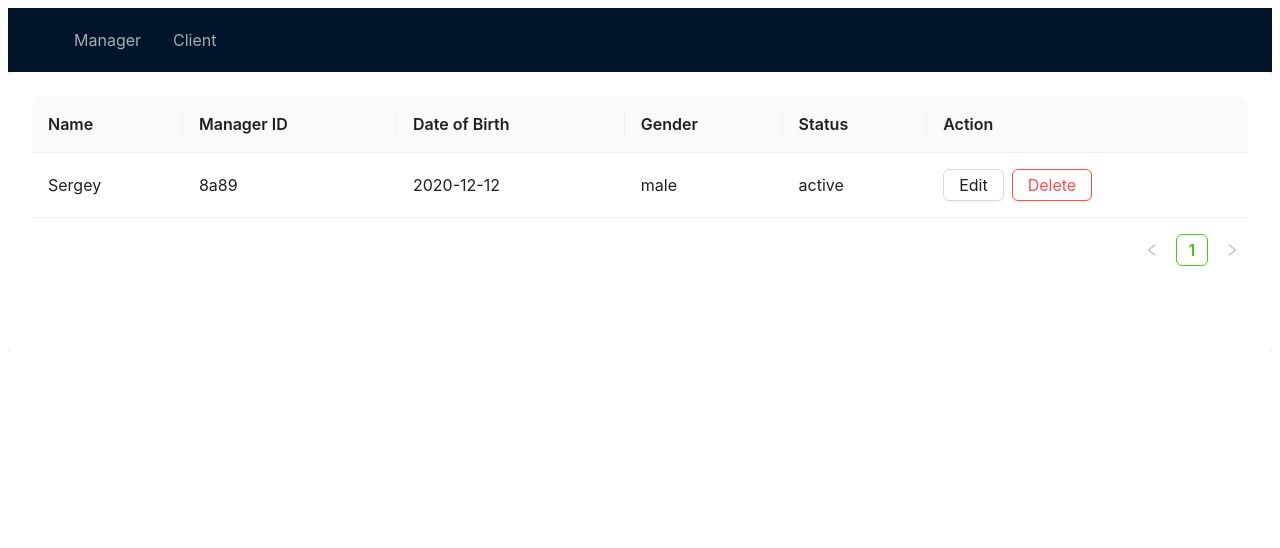
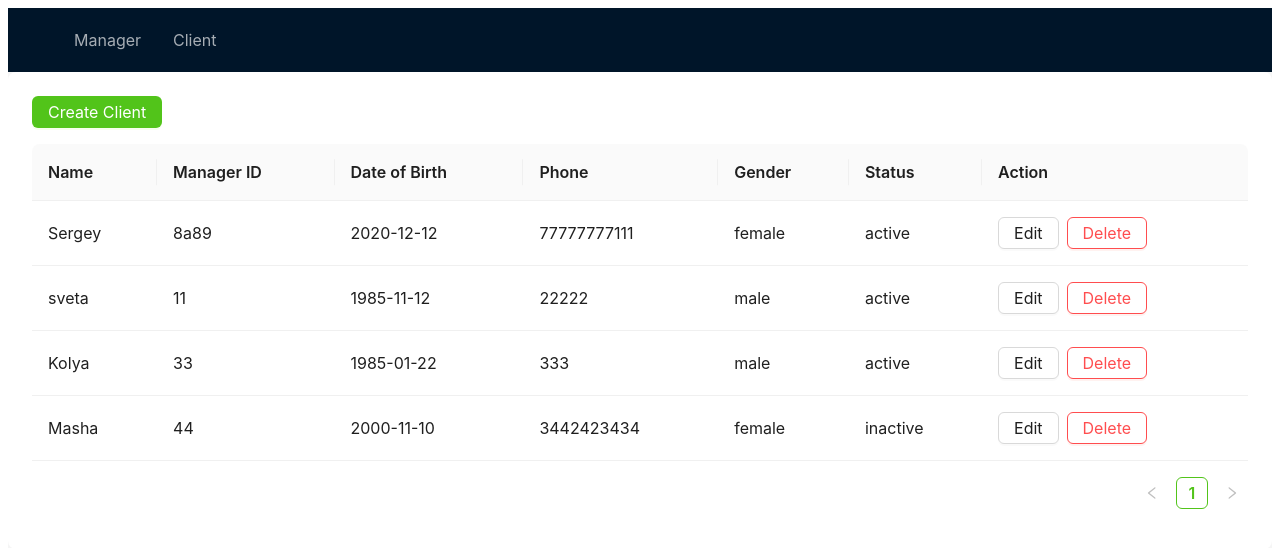
Before and after one commit to DianaIsseyeva/manage-webclient, a Next.js app: page /client in a window 1280 px wide. Shown: the top 548 px of the page. Built offline with nearby package versions, Linux system fonts and the light colour scheme; data requests are answered from the project's data file.

Commit message:
feat: implement create, update, delete client

```diff
--- a/db.json
+++ b/db.json
@@ -8,12 +8,39 @@
   "client": [
     {
       "id": "2a23",
+      "name": "Sergey",
       "manager_id": "8a89",
-      "name": "Sergey",
       "date_of_birth": "2020-12-12",
       "phone": "77777777111",
+      "gender": "female",
+      "status": "active"
+    },
+    {
+      "id": "a255ac35-ed69-4788-8376-e79d343011b2",
+      "name": "sveta",
+      "manager_id": "11",
+      "date_of_birth": "1985-11-12",
+      "phone": "22222",
       "gender": "male",
       "status": "active"
+    },
+    {
+      "id": "839a7550-efc4-4d20-98aa-621437a5a72d",
+      "name": "Kolya",
+      "manager_id": "33",
+      "date_of_birth": "1985-01-22",
+      "phone": "333",
+      "gender": "male",
+      "status": "active"
+    },
+    {
+      "id": "4318bbaf-8960-4a09-b5d3-90b104c01aa4",
+      "name": "Masha",
+      "manager_id": "44",
+      "date_of_birth": "2000-11-10",
+      "phone": "3442423434",
+      "gender": "female",
+      "status": "inactive"
     }
   ]
 }
--- a/package.json
+++ b/package.json
@@ -13,6 +13,7 @@
     "@ant-design/cssinjs": "^1.21.0",
     "antd": "^5.20.1",
     "axios": "^1.7.4",
+    "moment": "^2.30.1",
     "next": "14.2.5",
     "react": "^18",
     "react-dom": "^18",
--- a/src/components/pages/client/component.tsx
+++ b/src/components/pages/client/component.tsx
@@ -1,8 +1,10 @@
 import { ClientController } from '@/pages/api/controllers/client';
 import { ClientType } from '@/types';
 import { Button, Input, Modal, Popconfirm, Select, Table, Typography } from 'antd';
+import moment from 'moment';
 import { useEffect, useState } from 'react';
 import ReactDOM from 'react-dom';
+import { v4 as uuidv4 } from 'uuid';
 
 const { Text } = Typography;
 const { Option } = Select;
@@ -12,7 +14,11 @@ export const Client = () => {
   const [isModalOpen, setIsModalOpen] = useState(false);
   const [currentClient, setCurrentClient] = useState<ClientType | null>(null);
   const [editedClient, setEditedClient] = useState<Partial<ClientType>>({});
+  const [year, setYear] = useState('');
+  const [month, setMonth] = useState('');
+  const [day, setDay] = useState('');
   const [isClient, setIsClient] = useState(false);
+  const [isEditing, setIsEditing] = useState(false);
 
   useEffect(() => {
     setIsClient(true);
@@ -22,27 +28,72 @@ export const Client = () => {
     })();
   }, []);
 
-  const showEditModal = (client: ClientType) => {
-    setCurrentClient(client);
-    setEditedClient(client);
+  const showEditModal = (client?: ClientType) => {
+    if (client) {
+      setCurrentClient(client);
+      const [year, month, day] = moment(client.date_of_birth).format('YYYY-MM-DD').split('-');
+      setYear(year);
+      setMonth(month);
+      setDay(day);
+      setEditedClient(client);
+      setIsEditing(true);
+    } else {
+      setCurrentClient(null);
+      setYear('');
+      setMonth('');
+      setDay('');
+      setEditedClient({});
+      setIsEditing(false);
+    }
     setIsModalOpen(true);
   };
 
-  const handleEditOk = () => {
-    if (currentClient) {
-      setClients(prevClients =>
-        prevClients.map(client => (client.id === currentClient.id ? { ...client, ...editedClient } : client))
-      );
+  const handleEditOk = async () => {
+    try {
+      const formattedDateOfBirth = `${year}-${month}-${day}`;
+
+      if (isEditing && currentClient) {
+        const updatedClient: ClientType = {
+          id: currentClient.id,
+          name: editedClient.name || '',
+          manager_id: editedClient.manager_id || '',
+          date_of_birth: formattedDateOfBirth,
+          phone: editedClient.phone || '',
+          gender: editedClient.gender || 'male',
+          status: editedClient.status || 'active',
+        };
+        await ClientController.updateClient(updatedClient);
+        setClients(prevClients => prevClients.map(client => (client.id === currentClient.id ? updatedClient : client)));
+      } else {
+        const newClient: ClientType = {
+          id: uuidv4(),
+          name: editedClient.name || '',
+          manager_id: editedClient.manager_id || '',
+          date_of_birth: formattedDateOfBirth,
+          phone: editedClient.phone || '',
+          gender: editedClient.gender || 'male',
+          status: editedClient.status || 'active',
+        };
+        await ClientController.createClient(newClient);
+        setClients([...clients, newClient]);
+      }
       setIsModalOpen(false);
+    } catch (error) {
+      console.error('Error updating or creating client:', error);
     }
   };
 
-  const handleEditCancel = () => {
-    setIsModalOpen(false);
+  const handleDelete = async (clientId: string) => {
+    try {
+      await ClientController.deleteClient(clientId);
+      setClients(prevClients => prevClients.filter(client => client.id !== clientId));
+    } catch (error) {
+      console.error('Error deleting client:', error);
+    }
   };
 
-  const handleDelete = (clientId: string) => {
-    setClients(prevClients => prevClients.filter(client => client.id !== clientId));
+  const handleCancel = () => {
+    setIsModalOpen(false);
   };
 
   const columns = [
@@ -62,6 +113,12 @@ export const Client = () => {
       title: 'Date of Birth',
       dataIndex: 'date_of_birth',
       key: 'date_of_birth',
+      render: (text: string) => <Text>{text}</Text>,
+    },
+    {
+      title: 'Phone',
+      dataIndex: 'phone',
+      key: 'phone',
       render: (text: string) => <Text>{text}</Text>,
     },
     {
@@ -97,11 +154,19 @@ export const Client = () => {
 
   return (
     <div>
+      <Button type='primary' onClick={() => showEditModal()} style={{ marginBottom: '16px' }}>
+        Create Client
+      </Button>
       <Table columns={columns} dataSource={clients} rowKey='id' />
 
       {isClient &&
         ReactDOM.createPortal(
-          <Modal title='Edit Client' visible={isModalOpen} onOk={handleEditOk} onCancel={handleEditCancel}>
+          <Modal
+            title={isEditing ? 'Edit Client' : 'Create Client'}
+            visible={isModalOpen}
+            onOk={handleEditOk}
+            onCancel={handleCancel}
+          >
             <Input
               value={editedClient.name}
               onChange={e => setEditedClient({ ...editedClient, name: e.target.value })}
@@ -112,10 +177,20 @@ export const Client = () => {
               onChange={e => setEditedClient({ ...editedClient, manager_id: e.target.value })}
               placeholder='Manager ID'
             />
+            <div style={{ display: 'flex', gap: '8px', marginBottom: '16px' }}>
+              <Input value={year} onChange={e => setYear(e.target.value)} placeholder='Year' style={{ width: '33%' }} />
+              <Input
+                value={month}
+                onChange={e => setMonth(e.target.value)}
+                placeholder='Month'
+                style={{ width: '33%' }}
+              />
+              <Input value={day} onChange={e => setDay(e.target.value)} placeholder='Day' style={{ width: '33%' }} />
+            </div>
             <Input
-              value={editedClient.date_of_birth}
-              onChange={e => setEditedClient({ ...editedClient, date_of_birth: e.target.value })}
-              placeholder='Date of Birth'
+              value={editedClient.phone}
+              onChange={e => setEditedClient({ ...editedClient, phone: e.target.value })}
+              placeholder='Phone'
             />
             <Select
               value={editedClient.gender}
--- a/src/pages/api/controllers/client.ts
+++ b/src/pages/api/controllers/client.ts
@@ -5,4 +5,16 @@ export class ClientController extends BaseController {
   public static getClients(): Promise<ClientType[]> {
     return this.get<ClientType[]>(`http://localhost:3001/client`);
   }
+
+  public static createClient(body: ClientType) {
+    return this.post<ClientType>(`http://localhost:3001/client`, body);
+  }
+
+  public static updateClient(body: ClientType) {
+    return this.put<ClientType>(`http://localhost:3001/client/${body.id}`, body);
+  }
+
+  public static deleteClient(id: string) {
+    return this.delete<ClientType>(`http://localhost:3001/client/${id}`);
+  }
 }
--- a/src/pages/api/controllers/manager.ts
+++ b/src/pages/api/controllers/manager.ts
@@ -6,12 +6,12 @@ export class ManagerController extends BaseController {
     return this.get<ManagerType[]>(`http://localhost:3001/manager`);
   }
   public static createManager(body: { id: string; name: string }) {
-    return this.post<any>(`http://localhost:3001/manager`, body);
+    return this.post<ManagerType>(`http://localhost:3001/manager`, body);
   }
   public static updateManager(body: { id: string; name: string }) {
-    return this.put<any>(`http://localhost:3001/manager/${body.id}`, body);
+    return this.put<ManagerType>(`http://localhost:3001/manager/${body.id}`, body);
   }
   public static deleteManager(id: string) {
-    return this.delete<any>(`http://localhost:3001/manager/${id}`);
+    return this.delete<ManagerType>(`http://localhost:3001/manager/${id}`);
   }
 }
```
Also changed, not shown: 1 other file (tests, documents, lock files or other folders).
